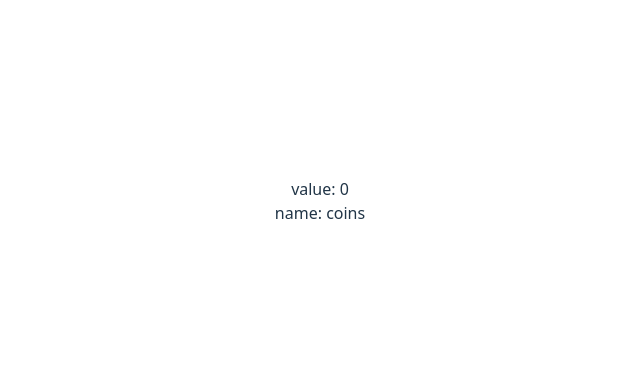
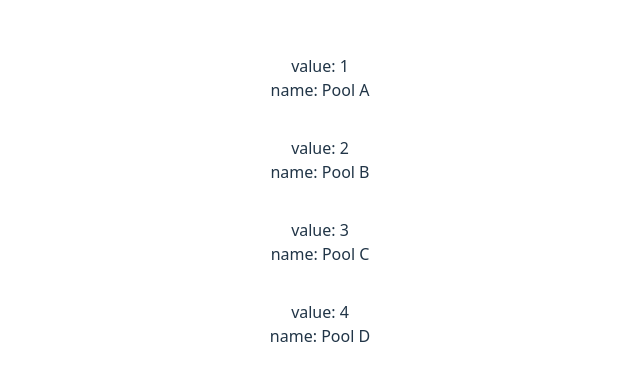
Before and after one commit to GustaRM/machweb, a React (Vite) app: page / in a window 1280 px wide. Shown: the part 199-580 px from the top of the page, without its empty margins (320-960 px from the left). Built offline with nearby package versions, Linux system fonts and the light colour scheme.

Commit message:
componentisa pool

```diff
--- a/src/App.tsx
+++ b/src/App.tsx
@@ -1,20 +1,20 @@
 import { useState } from 'react'
 import './App.css'
+import Pool from './Pool'
 
 function App() {
   const [pool, setPool] = useState({ value: 0, name: "coins" })
 
 
   return (
-    <div className='pool'>
-      <div>
-        value: {pool.value}
-      </div>
-      <div>
-        name: {pool.name}
-      </div>
-    </div>
+    <>
 
+    <Pool name="Pool A" value={1} />
+    <Pool name="Pool B" value={2} />
+    <Pool name="Pool C" value={3} />
+    <Pool name="Pool D" value={4} />
+
+</>
 
   )
 }
--- /dev/null
+++ b/src/Pool.tsx
@@ -0,0 +1,10 @@
+export default function Pool (props){
+     return <div className='pool'>
+      <div>
+        value: {props.value}
+      </div>
+      <div>
+        name: {props.name}
+      </div>
+    </div>
+}
```
